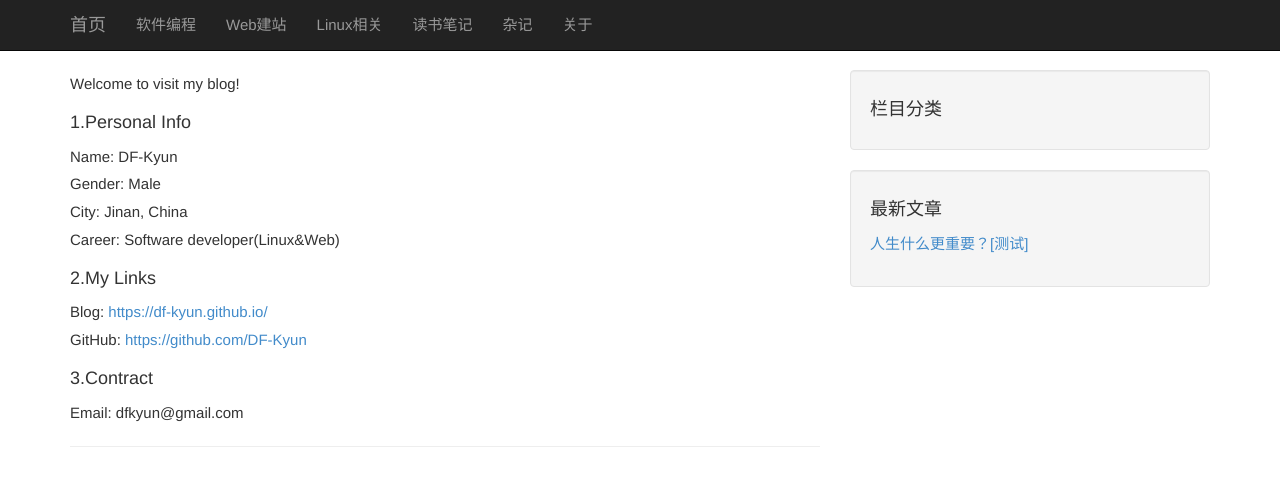
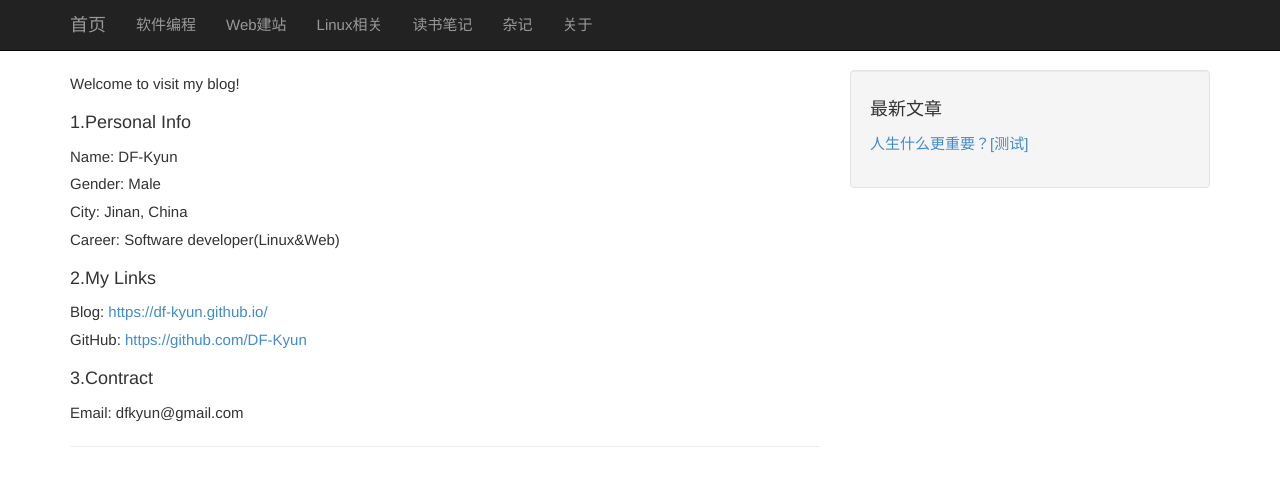
Before and after one commit to DF-Kyun/DF-Kyun.github.io, a Jekyll site: the page built from about.md, in a window 1280 px wide. Shown: the top 486 px of the page. Built offline with Jekyll 4.4.1, drawn with Linux system fonts in a browser that asks for light colours.

Commit message:
栏目页左侧修改

```diff
--- a/_layouts/default.html
+++ b/_layouts/default.html
@@ -68,21 +68,12 @@
           <!-- Blog Categories Well -->
           <div class="well">
             <h4>
-              栏目分类
+              最新文章
             </h4>
             <div class="row">
-              {% include categories.html %}
+              {% include recent_posts.html %}
             </div>
             <!-- /.row -->
-          </div>
-		  <!-- Blog Recent Well -->
-          <div class="well">
-            <h4>
-              最新文章
-            </h4>
-			<div class="row">
-              {% include recent_posts.html %}
-			</div>
           </div>
         </div>
       </div>
```
